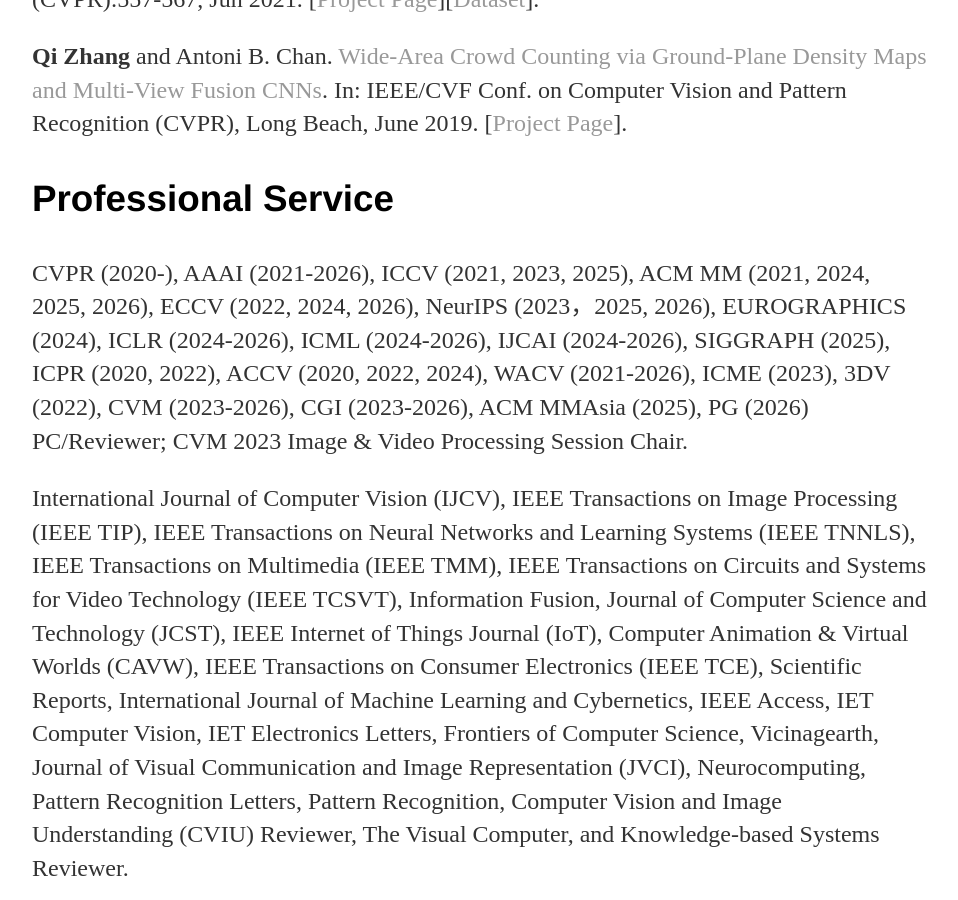
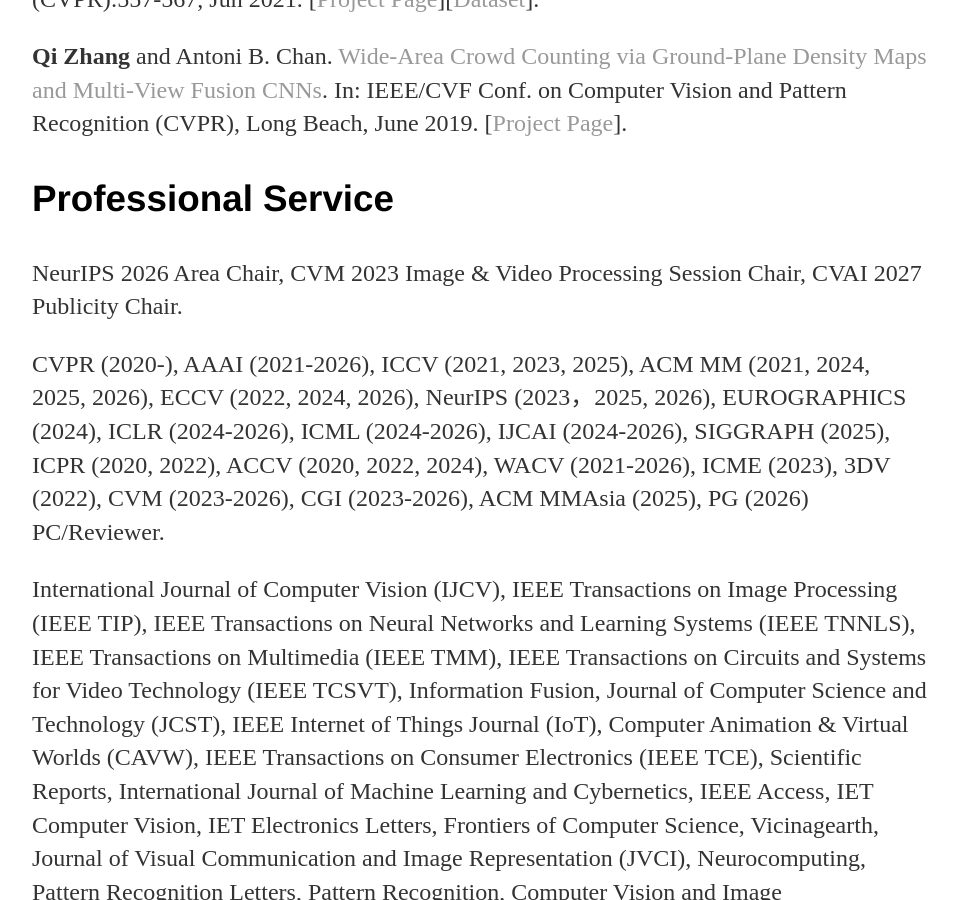
Before and after one commit to zqyq/zqyq.github.io, a Jekyll site: the page built from index.html, in a window 1280 px wide and 900 px high, scrolled down 1446 px. Shown: the whole window, without its empty margins (160-1118 px from the left). Built offline with Jekyll 4.4.1, drawn with Linux system fonts in a browser that asks for light colours.

Commit message:
Update index.html

```diff
--- a/index.html
+++ b/index.html
@@ -57,10 +57,10 @@
 			</p>
 
 			<h3>Professional Service</h3>
+			<p> NeurIPS 2026 Area Chair, CVM 2023 Image & Video Processing Session Chair, CVAI 2027 Publicity Chair. <p>
 
  			<p> CVPR (2020-), AAAI (2021-2026), ICCV (2021, 2023, 2025), ACM MM (2021, 2024, 2025, 2026),  ECCV (2022, 2024, 2026), NeurIPS (2023，2025, 2026), EUROGRAPHICS (2024), ICLR (2024-2026), ICML (2024-2026), IJCAI (2024-2026),
-				SIGGRAPH (2025), ICPR (2020, 2022), ACCV (2020, 2022, 2024), WACV (2021-2026), ICME (2023), 3DV (2022), CVM (2023-2026), CGI (2023-2026), ACM MMAsia (2025), PG (2026) PC/Reviewer;
-				CVM 2023 Image & Video Processing Session Chair.<p>
+				SIGGRAPH (2025), ICPR (2020, 2022), ACCV (2020, 2022, 2024), WACV (2021-2026), ICME (2023), 3DV (2022), CVM (2023-2026), CGI (2023-2026), ACM MMAsia (2025), PG (2026) PC/Reviewer. <p>
 
 			<p> International Journal of Computer Vision (IJCV),
 			 IEEE Transactions on Image Processing (IEEE TIP),
```
